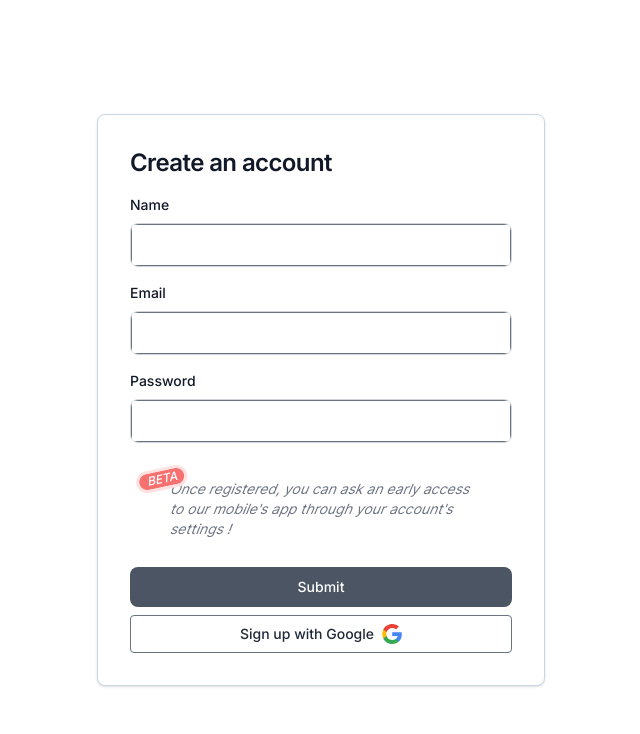
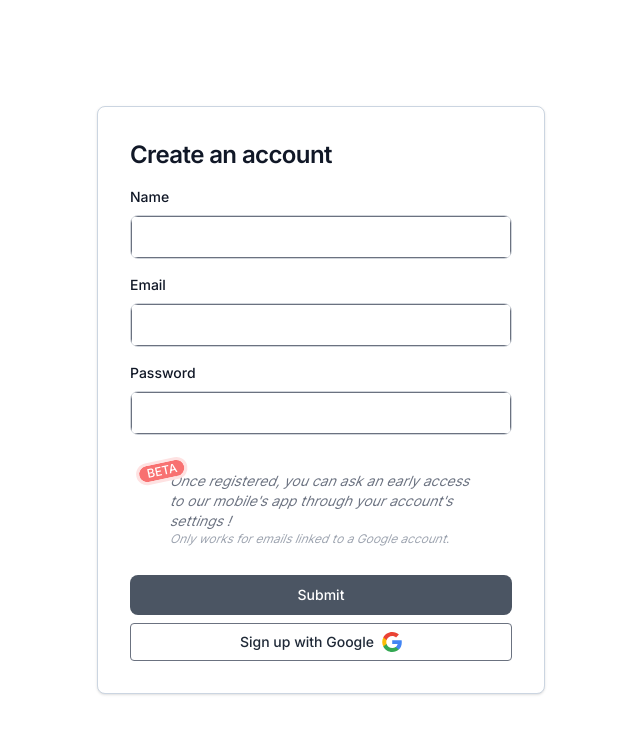
Before and after one commit to noted-eip/web, a React (Create React App) app: page /signup in a window 1280 px wide. Shown: the top 734 px of the page, without its empty margins (319-959 px from the left). Built offline with nearby package versions, Linux system fonts and the light colour scheme; no server answers.

Commit message:
feat: add precision on beta requirements

```diff
--- a/src/views/profile/ProfileView.tsx
+++ b/src/views/profile/ProfileView.tsx
@@ -1,6 +1,6 @@
 import { ArrowPathIcon, CheckIcon, XMarkIcon } from '@heroicons/react/24/outline'
 import { CodeBracketIcon, ExclamationTriangleIcon, InboxIcon, PencilIcon } from '@heroicons/react/24/solid'
-import React from 'react'
+import React, { useState } from 'react'
 
 import LoaderIcon from '../../components/icons/LoaderIcon'
 import ViewSkeleton from '../../components/view/ViewSkeleton'
@@ -127,6 +127,7 @@ const ProfileViewAccountSection: React.FC = () => {
     }
   }, [getAccountQ])
 
+  // >:(
   const onChangeName = (e:any) => {
     e.preventDefault()
     updateAccountQ.mutate({body: {name: newName} as V1Account})
@@ -219,6 +220,7 @@ const ProfileViewDangerZoneSection: React.FC = () => {
 const ProfileViewBetaSection: React.FC = () => {
   const authContext = useAuthContext()
   const getAccountQ = useGetAccount({accountId: authContext.accountId})
+  const [sent, setSent] = useState(false)
   const registerToMobileBetaQ = useRegisterToMobileBeta()
 
   return (
@@ -236,16 +238,20 @@ const ProfileViewBetaSection: React.FC = () => {
 
       <div className='grid grid-cols-[40%_60%] p-5'>
         <div className='relative'>
-          <p className='mb-2 text-sm font-medium text-gray-800'>iOS application</p>
+          <p className='mb-2 text-sm font-medium text-gray-800'>Mobile application</p>
           <p className='text-xs text-gray-600'>You will receive an invite to install the application on your phone. With it you can browse your groups, notes, invitations, members and recommendations but cannot modify your notes (yet 😉).</p>
+          <p className='text-xxs text-gray-500'>Your account&apos;s email should be linked to a Google account in order to be invited!</p>
         </div>
         <div className='flex items-center justify-end'>
-          {getAccountQ.isSuccess ? (getAccountQ.data?.account.isInMobileBeta === false ?( <button
+          {getAccountQ.isSuccess ? (getAccountQ.data?.account.isInMobileBeta === false ? (<button
             className='rounded-md border border-gray-300 bg-white p-2 px-3 text-sm text-gray-600 transition-all duration-100 hover:border-gray-600 hover:bg-gray-600 hover:text-white'
-            onClick={() => {registerToMobileBetaQ.mutate(undefined)}}
+            onClick={() => {
+              registerToMobileBetaQ.mutate(undefined)
+              setSent(true)
+            }}
           >
               Access beta
-          </button>) : 'Already joined') :
+          </button>) : (sent ? 'Sent!' : 'Already joined')) :
             (<React.Fragment>
               <div className='skeleton h-8 w-24'></div>
             </React.Fragment>)
--- a/src/views/signup/SignupView.tsx
+++ b/src/views/signup/SignupView.tsx
@@ -119,10 +119,13 @@ const SignupView: React.FC = () => {
             }}
             isInvalidBlur={!passwordValid}
           />
-          <div className='relative my-5 mx-10 text-sm italic text-gray-500'>
-            <p>
+          <div className='relative my-5 mx-10'>
+            <p className='text-sm italic text-gray-500'>
               Once registered, you can ask an early access to our mobile&apos;s
               app through your account&apos;s settings !
+            </p>
+            <p className='text-xs italic text-gray-400'>
+              Only works for emails linked to a Google account.
             </p>
             <span className='absolute right-auto top-0 -left-2 -translate-y-1/2 -translate-x-1/2 -rotate-12 rounded-full bg-red-400 p-0.5 px-2 text-center text-xs font-medium leading-none text-white outline outline-red-100 dark:bg-blue-900 dark:text-blue-200'>
               BETA
```
